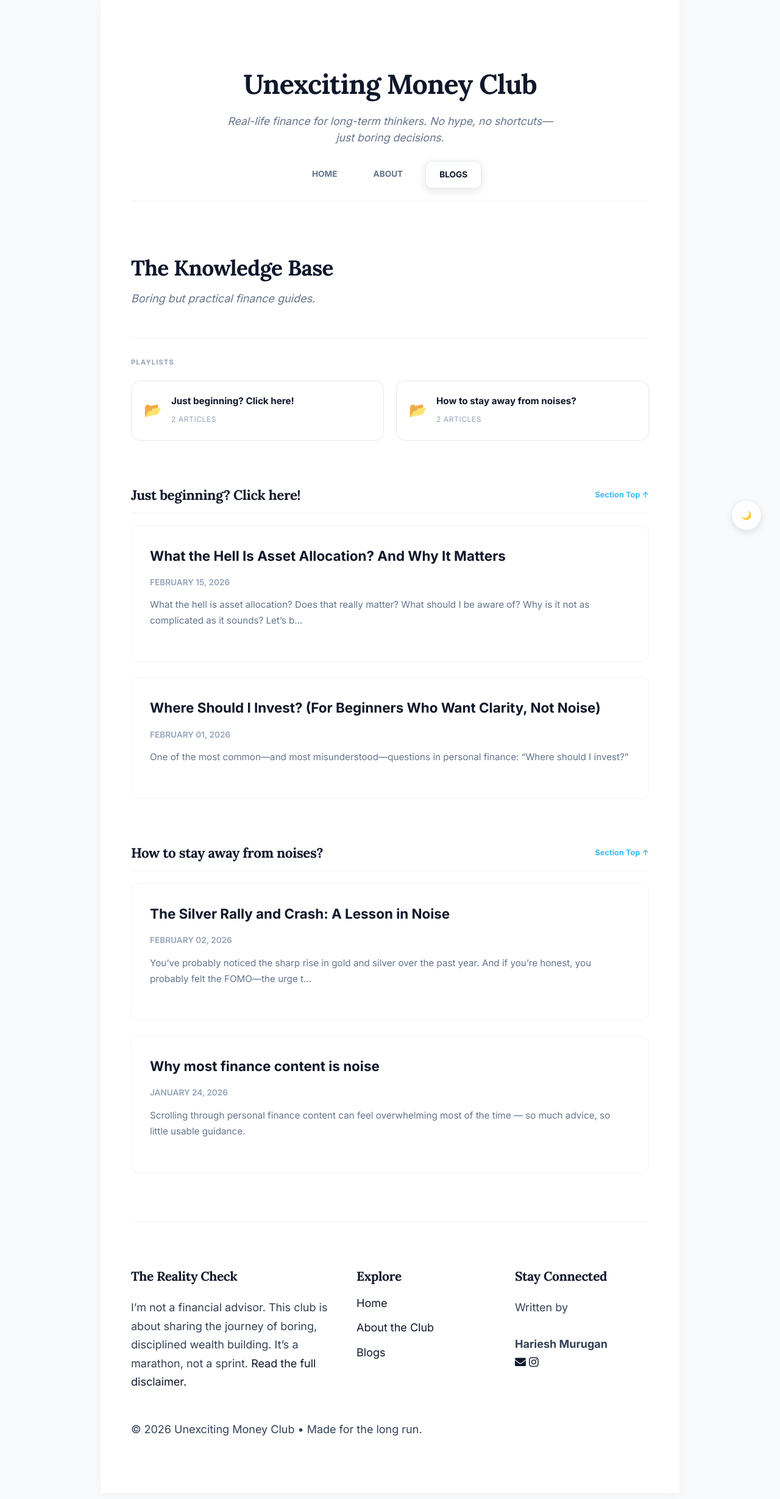
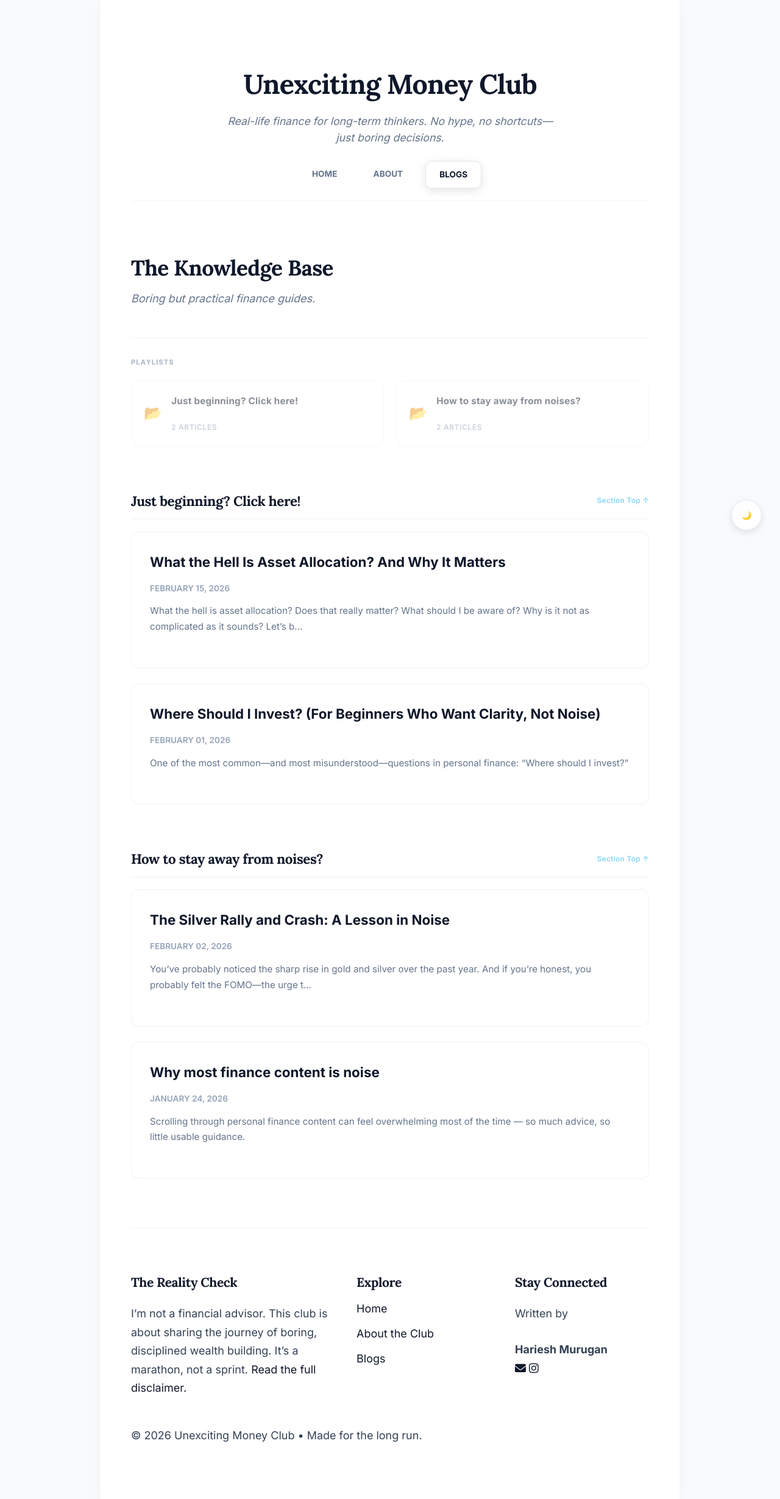
Before and after one commit to HarieshMK/HarieshMK.github.io, a Jekyll site: the page built from blogs.html, in a window 1280 px wide. Shown: the whole page at 61% size. Built offline with Jekyll 4.4.1, drawn with Linux system fonts in a browser that asks for light colours.

Commit message:
Update style.css

```diff
--- a/assets/css/style.css
+++ b/assets/css/style.css
@@ -282,3 +282,49 @@
 .dark-theme .folder-name {
   color: #ffffff !important;
 }
+/* ===== 10. PREMIUM POLISH & DARK MODE REFINEMENT ===== */
+
+/* Soften the lines */
+hr, .playlist-group div {
+  border-color: rgba(226, 232, 240, 0.5) !important;
+}
+
+/* Fix Folder Grid Spacing */
+.category-section span {
+  margin-bottom: 20px !important;
+  opacity: 0.8;
+}
+
+/* Smooth out the Folder Cards */
+.folder-card {
+  box-shadow: 0 4px 6px -1px rgba(0, 0, 0, 0.02), 0 2px 4px -1px rgba(0, 0, 0, 0.01);
+  border: 1px solid #eef2f6 !important;
+}
+
+/* Section Top Link Polish */
+a[href^="#"] {
+  font-size: 0.75rem !important;
+  font-weight: 600 !important;
+  letter-spacing: 0.02em;
+  opacity: 0.6;
+  transition: opacity 0.2s;
+}
+a[href^="#"]:hover {
+  opacity: 1;
+}
+
+/* DARK MODE SPECIFIC REFINEMENTS */
+.dark-theme .folder-card,
+.dark-theme .post-card {
+  border: 1px solid rgba(255, 255, 255, 0.1) !important; /* Subtle border instead of bright white */
+  background: #111827 !important; /* Slightly deeper than the container */
+}
+
+.dark-theme hr,
+.dark-theme .playlist-group div {
+  border-color: rgba(255, 255, 255, 0.05) !important;
+}
+
+.dark-theme .folder-name {
+  color: #f1f5f9 !important;
+}
```
